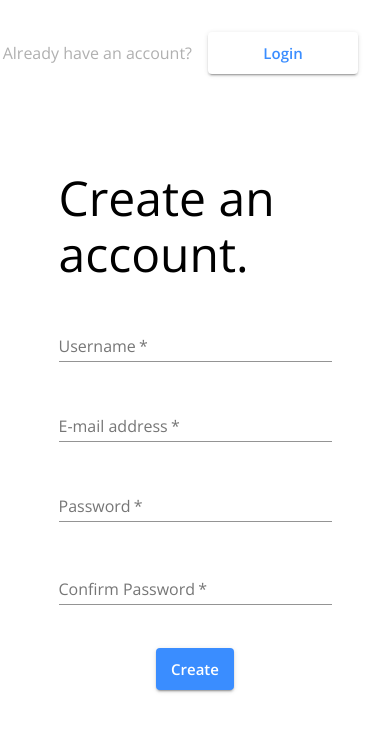
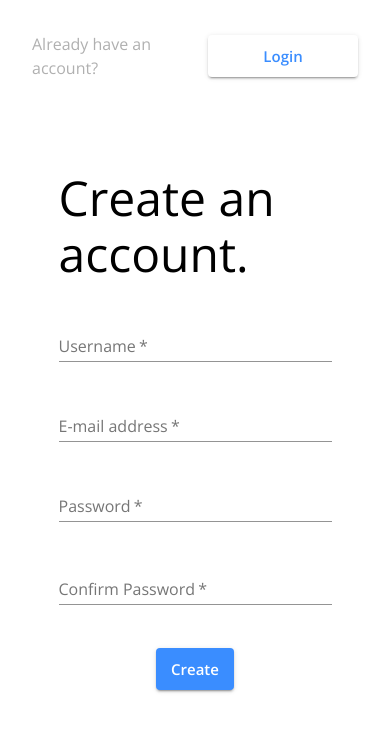
Before and after one commit to TravisAnderson023alt/8c950c, a React (Create React App) app in the folder client/: page / in a window 390 px wide. Shown: the top 732 px of the page. Built offline with nearby package versions, Linux system fonts and the light colour scheme; no server answers.

Commit message:
responsive margin on top button on small screen

```diff
--- a/client/src/Login.js
+++ b/client/src/Login.js
@@ -53,8 +53,7 @@ const useStyles = makeStyles((theme) => ({
     right: '0',
     alignItems: 'center',
     gap: theme.spacing(2),
-    marginRight: theme.spacing(4),
-    marginTop: theme.spacing(4),
+    margin: theme.spacing(4),
 
   },
   signupButton: {
--- a/client/src/Signup.js
+++ b/client/src/Signup.js
@@ -53,8 +53,7 @@ const useStyles = makeStyles((theme) => ({
     right: '0',
     alignItems: 'center',
     gap: theme.spacing(2),
-    marginRight: theme.spacing(4),
-    marginTop: theme.spacing(4),
+    margin: theme.spacing(4),
 
   },
   loginButton: {
```
